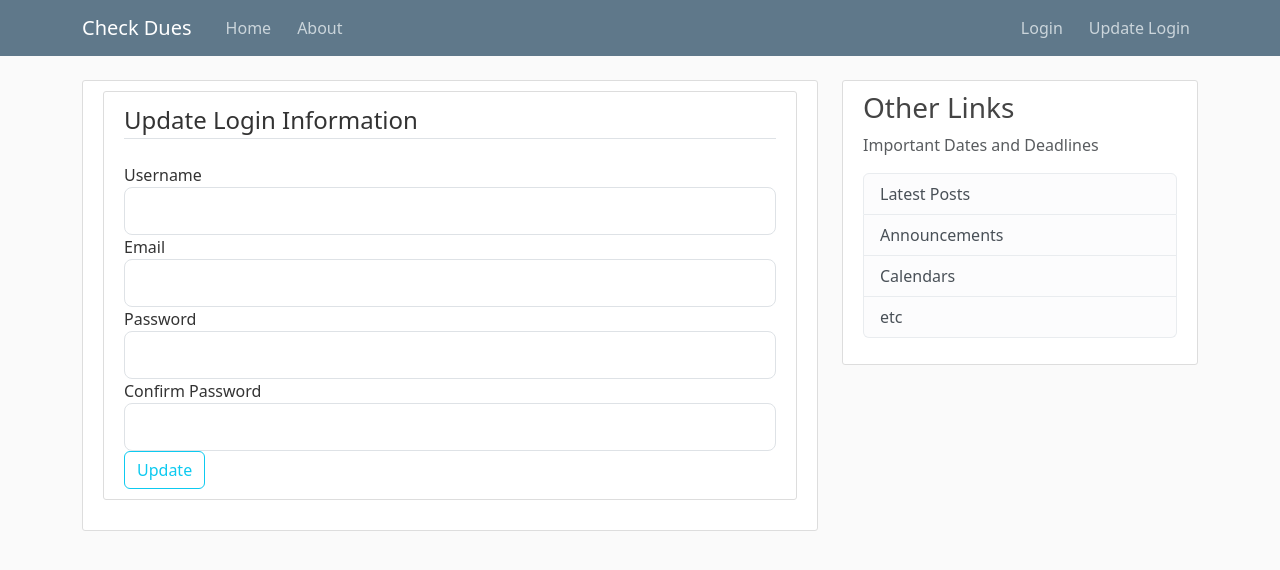
After one commit to SiddharthSinghTanwar/DueCheckingApplication, a Flask app: page /updatelogin in a window 1280 px wide. The commit adds this page. Shown: the top 570 px of the page. Run offline with Flask 3, Linux system fonts and the light colour scheme.

Commit message:
added updatelogin page

```diff
--- a/forms.py
+++ b/forms.py
@@ -3,7 +3,7 @@ from wtforms import StringField, PasswordField, SubmitField, BooleanField
 from wtforms.validators import DataRequired, Length, Email, EqualTo
 
 
-class RegistrationForm(FlaskForm):
+class UpdateLogin(FlaskForm):
     username = StringField('Username',
                            validators=[DataRequired(), Length(min=2, max=20)])
     email = StringField('Email',
@@ -11,7 +11,7 @@ class RegistrationForm(FlaskForm):
     password = PasswordField('Password', validators=[DataRequired()])
     confirm_password = PasswordField('Confirm Password',
                                      validators=[DataRequired(), EqualTo('password')])
-    submit = SubmitField('Sign Up')
+    submit = SubmitField('Update')
 
 
 class LoginForm(FlaskForm):
--- a/nodues.py
+++ b/nodues.py
@@ -1,5 +1,5 @@
 from flask import Flask, render_template, url_for, flash, redirect
-from forms import RegistrationForm, LoginForm
+from forms import UpdateLogin, LoginForm
 app = Flask(__name__)
 
 app.config['SECRET_KEY'] = 'ea77a2c1cff84971c247e008b1a749fd'
@@ -30,13 +30,13 @@ def home():
 def about():
     return render_template('about.html', title='About')
 
-@app.route("/register", methods=['GET', 'POST'])
-def register():
-    form = RegistrationForm()
+@app.route("/updatelogin", methods=['GET', 'POST'])
+def updatelogin():
+    form = UpdateLogin()
     if form.validate_on_submit():
         flash(f'Account created for {form.username.data}!', 'success')
         return redirect(url_for('home'))
-    return render_template('register.html', title='Register', form=form)
+    return render_template('updatelogin.html', title='Register', form=form)
 
 
 @app.route("/login", methods=['GET', 'POST'])
--- a/templates/layout.html
+++ b/templates/layout.html
@@ -31,7 +31,7 @@
               <!-- Navbar Right Side -->
               <div class="navbar-nav ml-auto">
                 <a class="nav-item nav-link" href="/login">Login</a>
-                <a class="nav-item nav-link" href="/register">Register</a>
+                <a class="nav-item nav-link" href="/updatelogin">Update Login</a>
               </div>
             </div>
           </div>
--- /dev/null
+++ b/templates/updatelogin.html
@@ -0,0 +1,75 @@
+{% extends "layout.html" %}
+{% block content %}
+<!-- This page does not act as a register page it is meant to change login information
+from the default provided to user by the organization. The username field will have the
+name of the user rather than some wierd internet name.-->
+    <div class="content-section">
+        <form method="POST" action="">
+            {{ form.hidden_tag() }}
+            <fieldset class="form-group">
+                <legend class="border-bottom mb-4">Update Login Information</legend>
+                <div class="form-group">
+                    {{ form.username.label(class="form-control-label") }}
+
+                    {% if form.username.errors %}
+                        {{ form.username(class="form-control form-control-lg is-invalid") }}
+                        <div class="invalid-feedback">
+                            {% for error in form.username.errors %}
+                                <span>{{ error }}</span>
+                            {% endfor %}
+                        </div>
+                    {% else %}
+                        {{ form.username(class="form-control form-control-lg") }}
+                    {% endif %}
+                </div>
+                <div class="form-group">
+                    {{ form.email.label(class="form-control-label") }}
+                    {% if form.email.errors %}
+                        {{ form.email(class="form-control form-control-lg is-invalid") }}
+                        <div class="invalid-feedback">
+                            {% for error in form.email.errors %}
+                                <span>{{ error }}</span>
+                            {% endfor %}
+                        </div>
+                    {% else %}
+                        {{ form.email(class="form-control form-control-lg") }}
+                    {% endif %}
+                </div>
+                <div class="form-group">
+                    {{ form.password.label(class="form-control-label") }}
+                    {% if form.password.errors %}
+                        {{ form.password(class="form-control form-control-lg is-invalid") }}
+                        <div class="invalid-feedback">
+                            {% for error in form.password.errors %}
+                                <span>{{ error }}</span>
+                            {% endfor %}
+                        </div>
+                    {% else %}
+                        {{ form.password(class="form-control form-control-lg") }}
+                    {% endif %}
+                </div>
+                <div class="form-group">
+                    {{ form.confirm_password.label(class="form-control-label") }}
+                    {% if form.confirm_password.errors %}
+                        {{ form.confirm_password(class="form-control form-control-lg is-invalid") }}
+                        <div class="invalid-feedback">
+                            {% for error in form.confirm_password.errors %}
+                                <span>{{ error }}</span>
+                            {% endfor %}
+                        </div>
+                    {% else %}
+                        {{ form.confirm_password(class="form-control form-control-lg") }}
+                    {% endif %}
+                </div>
+            </fieldset>
+            <div class="form-group">
+                {{ form.submit(class="btn btn-outline-info") }}
+            </div>
+        </form>
+    </div>
+    <!-- <div class="border-top pt-3">
+        <small class="text-muted">
+            Already Have An Account? <a class="ml-2" href="{{ url_for('login') }}">Sign In</a>
+        </small>
+    </div> -->
+{% endblock content %}
```
Also changed, not shown: templates/home.html (+5 -5 lines), templates/login.html (added).
